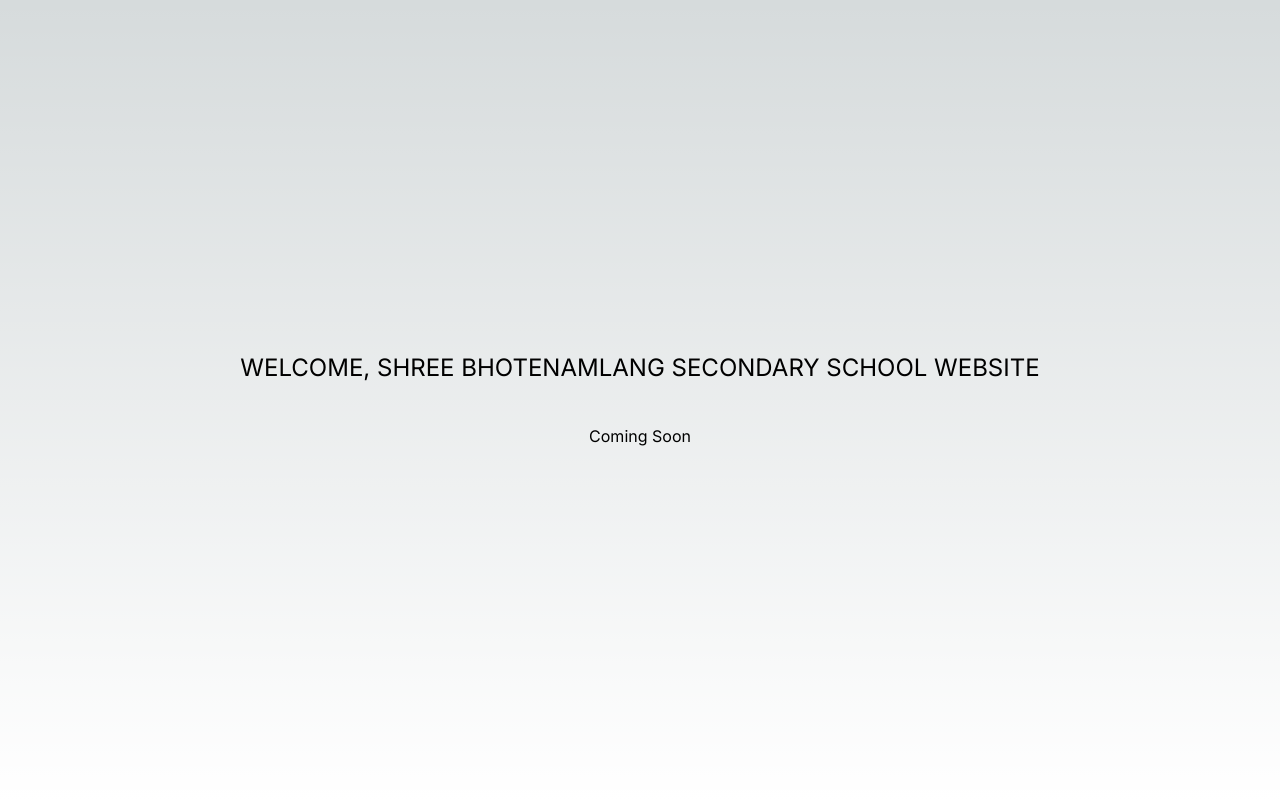
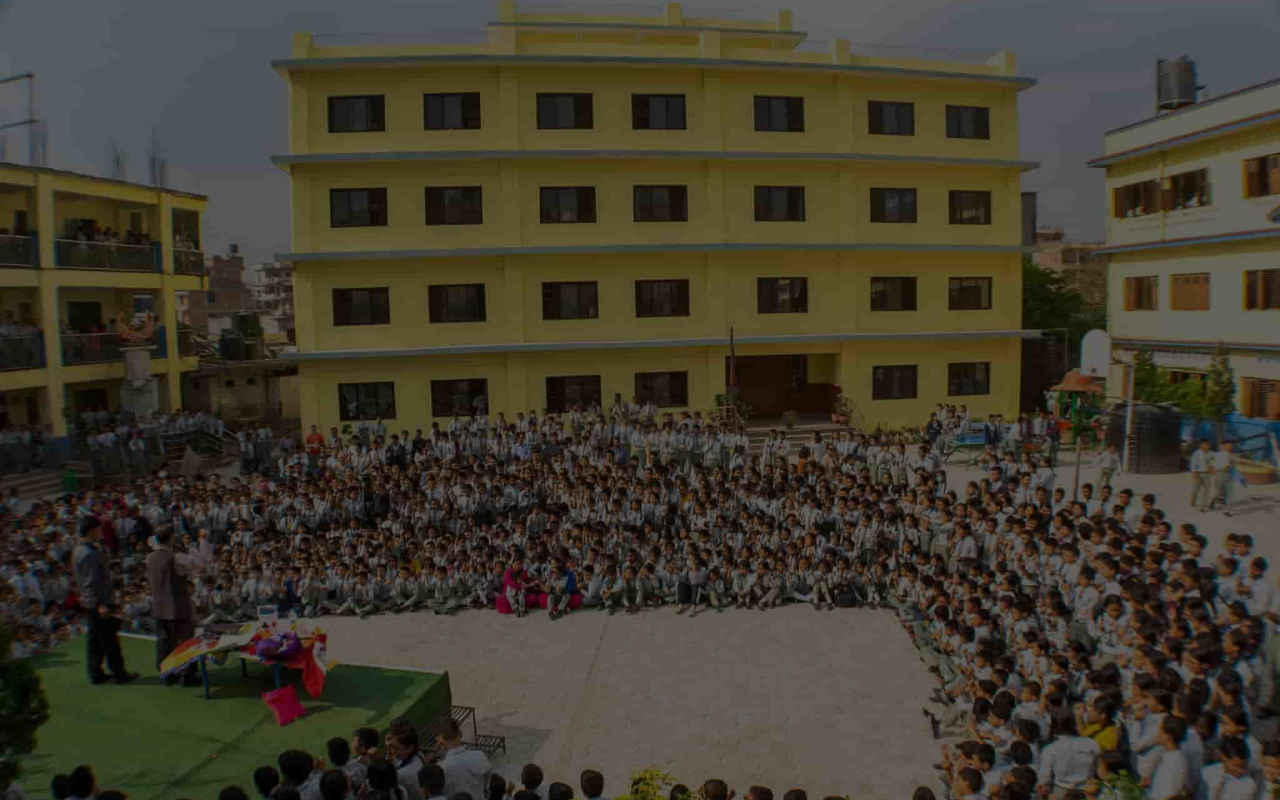
Before and after one commit to devhimal/shree-bhotenamlang-secondary-school, a Next.js app: page / in a window 1280 px wide. Built offline with nearby package versions, Linux system fonts and the light colour scheme.

Commit message:
feat: added the image slider in hero section.

```diff
--- /dev/null
+++ b/src/app/components/ui/ImageSlider.tsx
@@ -0,0 +1,151 @@
+"use client"
+import { cn } from "../utils/cn"
+import { motion, AnimatePresence } from "framer-motion"
+import React, { useEffect, useState } from "react"
+
+export const ImagesSlider = ({
+  images,
+  children,
+  overlay = true,
+  overlayClassName,
+  className,
+  autoplay = true,
+  direction = "up",
+}: {
+  images: string[]
+  children: React.ReactNode
+  overlay?: React.ReactNode
+  overlayClassName?: string
+  className?: string
+  autoplay?: boolean
+  direction?: "up" | "down"
+}) => {
+  const [currentIndex, setCurrentIndex] = useState(0)
+  const [loading, setLoading] = useState(false)
+  const [loadedImages, setLoadedImages] = useState<string[]>([])
+
+  const handleNext = () => {
+    setCurrentIndex((prevIndex) =>
+      prevIndex + 1 === images.length ? 0 : prevIndex + 1
+    )
+  }
+
+  const handlePrevious = () => {
+    setCurrentIndex((prevIndex) =>
+      prevIndex - 1 < 0 ? images.length - 1 : prevIndex - 1
+    )
+  }
+
+  useEffect(() => {
+    loadImages()
+  }, [])
+
+  const loadImages = () => {
+    setLoading(true)
+    const loadPromises = images.map((image) => {
+      return new Promise((resolve, reject) => {
+        const img = new Image()
+        img.src = image
+        img.onload = () => resolve(image)
+        img.onerror = reject
+      })
+    })
+
+    Promise.all(loadPromises)
+      .then((loadedImages) => {
+        setLoadedImages(loadedImages as string[])
+        setLoading(false)
+      })
+      .catch((error) => console.error("Failed to load images", error))
+  }
+  useEffect(() => {
+    const handleKeyDown = (event: KeyboardEvent) => {
+      if (event.key === "ArrowRight") {
+        handleNext()
+      } else if (event.key === "ArrowLeft") {
+        handlePrevious()
+      }
+    }
+
+    window.addEventListener("keydown", handleKeyDown)
+
+    // autoplay
+    let interval: any
+    if (autoplay) {
+      interval = setInterval(() => {
+        handleNext()
+      }, 5000)
+    }
+
+    return () => {
+      window.removeEventListener("keydown", handleKeyDown)
+      clearInterval(interval)
+    }
+  }, [])
+
+  const slideVariants = {
+    initial: {
+      scale: 0,
+      opacity: 0,
+      rotateX: 45,
+    },
+    visible: {
+      scale: 1,
+      rotateX: 0,
+      opacity: 1,
+      transition: {
+        duration: 0.5,
+        ease: [0.645, 0.045, 0.355, 1.0],
+      },
+    },
+    upExit: {
+      opacity: 1,
+      y: "-150%",
+      transition: {
+        duration: 1,
+      },
+    },
+    downExit: {
+      opacity: 1,
+      y: "150%",
+      transition: {
+        duration: 1,
+      },
+    },
+  }
+
+  const areImagesLoaded = loadedImages.length > 0
+
+  return (
+    <div
+      className={cn(
+        "overflow-hidden h-full w-full relative flex items-center justify-center",
+        className
+      )}
+      style={{
+        perspective: "1000px",
+      }}
+    >
+      {areImagesLoaded && children}
+      {areImagesLoaded && overlay && (
+        <div
+          className={cn("absolute inset-0 bg-black/60 z-40", overlayClassName)}
+        />
+      )}
+
+      {areImagesLoaded && (
+        <AnimatePresence>
+          <motion.img
+            key={currentIndex}
+            src={loadedImages[currentIndex]}
+            initial="initial"
+            animate="visible"
+            exit={direction === "up" ? "upExit" : "downExit"}
+            variants={slideVariants}
+            className="image h-full w-full absolute inset-0 object-cover object-center"
+          />
+        </AnimatePresence>
+      )}
+    </div>
+  )
+}
--- /dev/null
+++ b/src/app/components/utils/cn.ts
@@ -0,0 +1,6 @@
+import { ClassValue, clsx } from "clsx"
+import { twMerge } from "tailwind-merge"
+
+export function cn(...inputs: ClassValue[]) {
+  return twMerge(clsx(inputs))
+}
--- a/src/app/page.tsx
+++ b/src/app/page.tsx
@@ -1,12 +1,19 @@
 import Image from "next/image"
+import { ImagesSlider } from "./components/ui/ImageSlider"
 
 export default function Home() {
   return (
     <main className="flex min-h-screen flex-col justify-center items-center h-[70vh] gap-10">
-      <h2 className=" text-center text-2xl white uppercase">
-        Welcome, Shree bhotenamlang secondary school website
-      </h2>
-      <p className="">Coming Soon</p>
+      <ImagesSlider
+        images={[
+          "/images/school1.jpg",
+          "/images/school2.jpg",
+          "/images/school3.jpg",
+          "/images/school4.jpg",
+        ]}
+      >
+        <h1>hello slider</h1>
+      </ImagesSlider>
     </main>
   )
 }
--- a/tailwind.config.ts
+++ b/tailwind.config.ts
@@ -1,9 +1,11 @@
-import type { Config } from "tailwindcss";
+import type { Config } from "tailwindcss"
 
 const config: Config = {
   content: [
     "./src/pages/**/*.{js,ts,jsx,tsx,mdx}",
     "./src/components/**/*.{js,ts,jsx,tsx,mdx}",
+    "./src/**/*.{js,ts,jsx,tsx}",
+    "./src/components/*.{ts,js,tsx,jsx}",
     "./src/app/**/*.{js,ts,jsx,tsx,mdx}",
   ],
   theme: {
@@ -16,5 +18,5 @@
     },
   },
   plugins: [],
-};
-export default config;
+}
+export default config
```
Also changed, not shown: package.json (+7 -4 lines), 1 other file (tests, documents, lock files or other folders).
